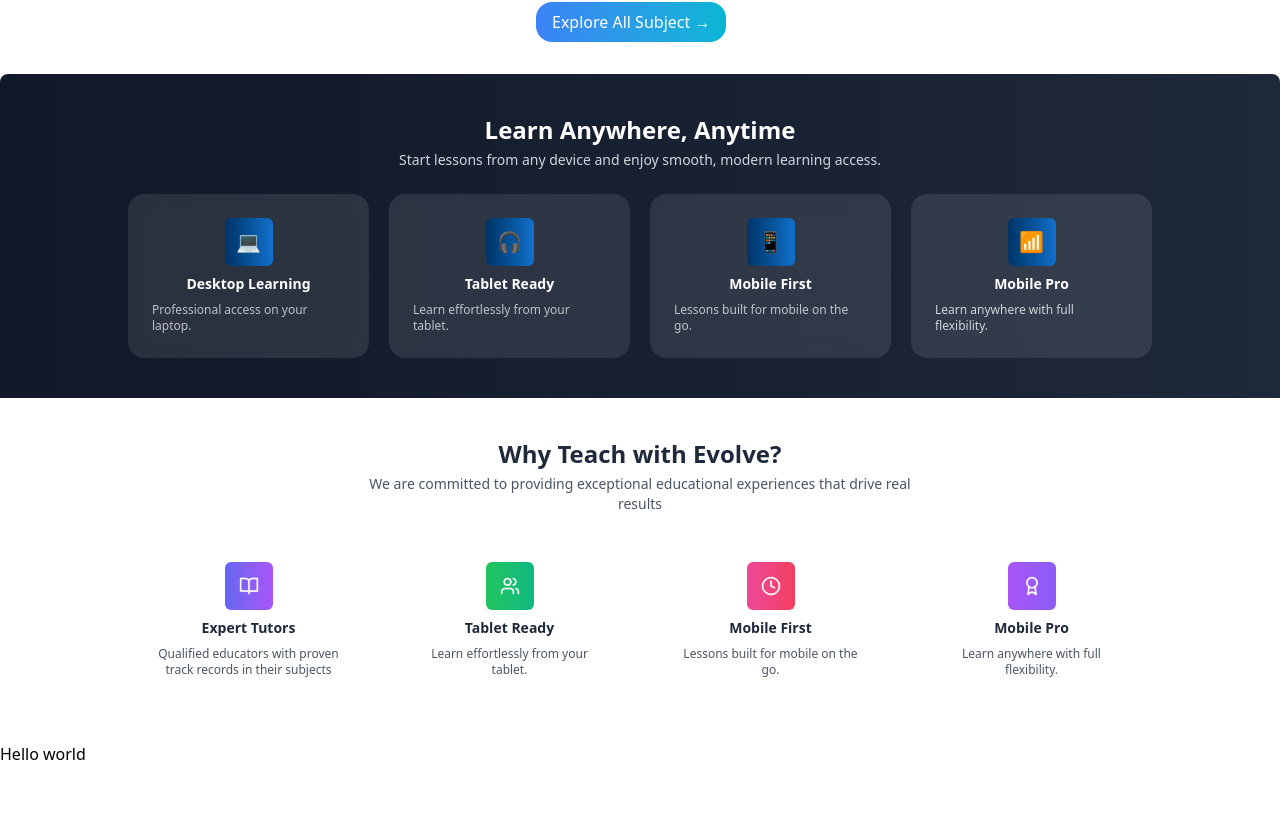
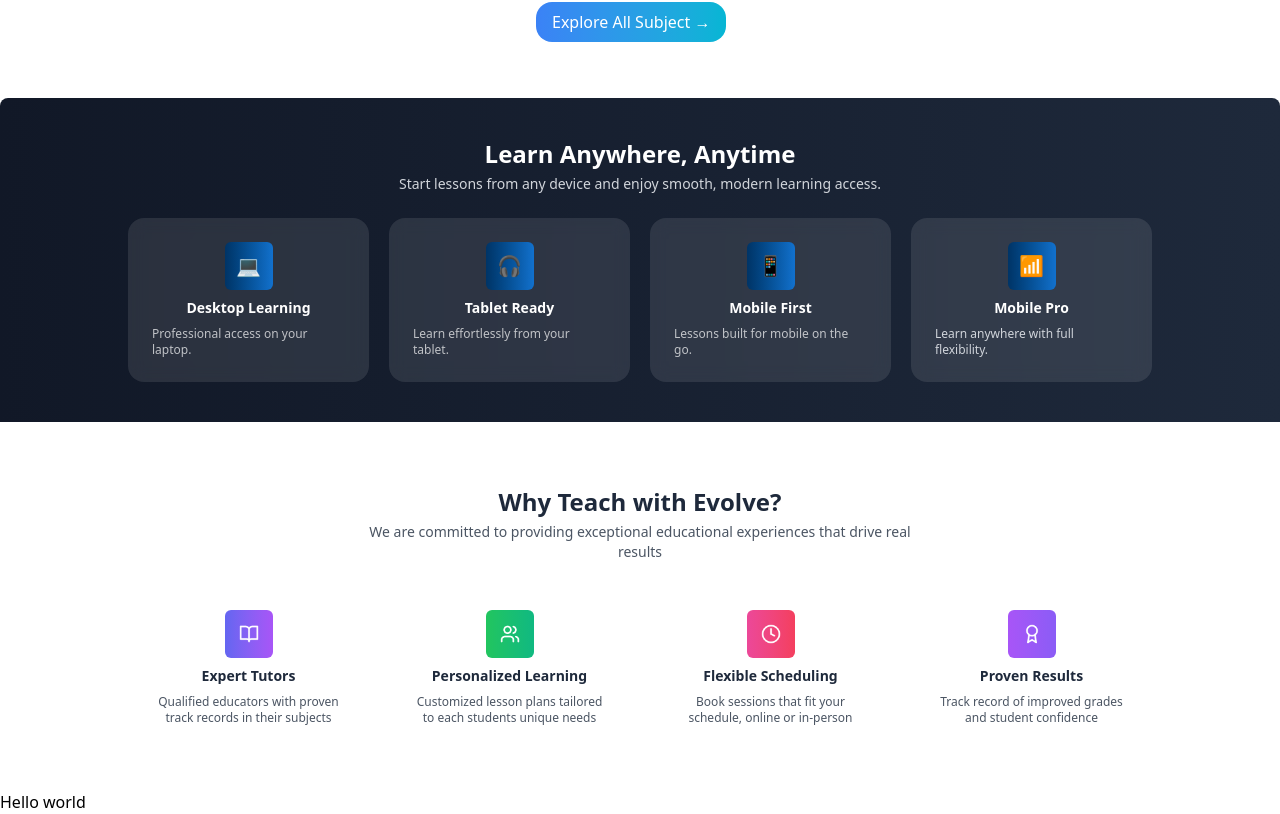
Before and after one commit to tushu003/learning-management-system, a Next.js app: page / in a window 1280 px wide. Shown: the part 3025-3839 px from the top of the page. Before the commit the page ends 3791 px from the top, so only its background shows below. Built offline with nearby package versions, Linux system fonts and the light colour scheme.

Commit message:
apdated teach evlove section

```diff
--- a/src/components/LearnAnyWhere.tsx
+++ b/src/components/LearnAnyWhere.tsx
@@ -3,22 +3,20 @@
 export default function LearnAnywhere() {
   return (
     <section className="w-full">
-      <div
-        className=" py-10 rounded-t-lg bg-gradient-to-r from-[#111827] to-[#1E293B]"
-      >
+      <div className=" py-10 my-6 rounded-t-lg bg-gradient-to-r from-[#111827] to-[#1E293B]">
         {/* Heading */}
         <div className="text-center mb-6">
           <h2 className="text-white text-xl md:text-2xl font-semibold">
             Learn Anywhere, Anytime
           </h2>
           <p className="mt-1 text-sm text-[#D1D5DB] max-w-2xl mx-auto">
-            Start lessons from any device and enjoy smooth, modern learning access.
+            Start lessons from any device and enjoy smooth, modern learning
+            access.
           </p>
         </div>
 
         {/* Cards */}
         <div className="max-w-5xl mx-auto grid grid-cols-1 sm:grid-cols-2 md:grid-cols-4 gap-5">
-
           {/* Card 1 */}
           <article className="bg-white/10 backdrop-blur-sm rounded-2xl p-6 flex flex-col items-center gap-2">
             <div className="w-12 h-12 bg-gradient-to-r from-[#003466] to-[#1271CD] text-white rounded-md flex items-center justify-center text-xl">
@@ -64,7 +62,6 @@
               Learn anywhere with full flexibility.
             </p>
           </article>
-
         </div>
       </div>
     </section>
--- a/src/components/TeachEvolve.tsx
+++ b/src/components/TeachEvolve.tsx
@@ -8,89 +8,71 @@
 export default function TeachEvolve() {
   return (
     <section className="w-full">
-      <div
-        className=" py-10 rounded-t-lg"
-      >
+      <div className=" py-10 rounded-t-lg">
         {/* Heading */}
         <div className="text-center mb-6">
           <h2 className="text-[#1E293B] text-xl md:text-2xl font-semibold">
             Why Teach with Evolve?
           </h2>
           <p className="mt-1 text-sm text-[#4B5563] max-w-2xl mx-auto">
-        We are committed to providing exceptional educational experiences that drive real <br /> results
+            We are committed to providing exceptional educational experiences
+            that drive real <br /> results
           </p>
         </div>
 
         {/* Cards */}
         <div className="max-w-5xl mx-auto grid grid-cols-1 sm:grid-cols-2 md:grid-cols-4 gap-5">
-
           {/* Card 1 */}
           <article className="bg-white/10 backdrop-blur-sm rounded-2xl p-6 flex flex-col items-center gap-2">
             <div className="w-12 h-12 bg-gradient-to-r from-[#6366F1] to-[#A855F7] text-white rounded-md flex items-center justify-center text-xl">
-              <Image
-              src={teach1}
-              alt="icons"
-              width={20}
-              height={20}
-              />
+              <Image src={teach1} alt="icons" width={20} height={20} />
             </div>
             <h3 className="text-sm font-semibold text-[#1E293B]">
               Expert Tutors
             </h3>
             <p className="text-xs text-[#4B5563] text-center">
-              Qualified educators with proven track
-records in their subjects
+              Qualified educators with proven track records in their subjects
             </p>
           </article>
 
           {/* Card 2 */}
           <article className=" backdrop-blur-sm rounded-2xl p-6 flex flex-col items-center gap-2">
             <div className="w-12 h-12 bg-gradient-to-r from-[#22C55E] to-[#10B981] text-white rounded-md flex items-center justify-center text-xl">
-                <Image
-              src={teach2}
-              alt="icons"
-              width={20}
-              height={20}
-              />
+              <Image src={teach2} alt="icons" width={20} height={20} />
             </div>
-            <h3 className="text-sm font-semibold text-[#1E293B]">Tablet Ready</h3>
+            <h3 className="text-sm font-semibold text-[#1E293B]">
+              Personalized Learning
+            </h3>
             <p className="text-xs text-[#4B5563] text-center">
-              Learn effortlessly from your tablet.
+              Customized lesson plans tailored to each students unique needs
             </p>
           </article>
 
           {/* Card 3 */}
           <article className="bg-white/10 backdrop-blur-sm rounded-2xl p-6 flex flex-col items-center gap-2">
             <div className="w-12 h-12 bg-gradient-to-r from-[#EC4899] to-[#F43F5E] text-white rounded-md flex items-center justify-center text-xl">
-                <Image
-              src={teach3}
-              alt="icons"
-              width={20}
-              height={20}
-              />
+              <Image src={teach3} alt="icons" width={20} height={20} />
             </div>
-            <h3 className="text-sm font-semibold text-[#1E293B]">Mobile First</h3>
+            <h3 className="text-sm font-semibold text-[#1E293B]">
+              Flexible Scheduling
+            </h3>
             <p className="text-xs text-[#4B5563] text-center">
-              Lessons built for mobile on the go.
+              Book sessions that fit your schedule, online or in-person
             </p>
           </article>
 
           {/* Card 4 */}
-          <article className="bg-white/10 backdrop-blur-sm rounded-2xl p-6 flex flex-col items-center gap-2">
+          <article className=" backdrop-blur-sm rounded-2xl p-6 flex flex-col items-center gap-2">
             <div className="w-12 h-12 bg-gradient-to-r from-[#A855F7] to-[#8B5CF6] text-white rounded-md flex items-center justify-center text-xl">
-                <Image
-              src={teach4}
-              alt="icons"
-              width={20}
-              height={20}
-              />
+              <Image src={teach4} alt="icons" width={20} height={20} />
             </div>
-            <h3 className="text-sm font-semibold text-[#1E293B]">Mobile Pro</h3>
+            <h3 className="text-sm font-semibold text-[#1E293B]">
+              Proven Results
+            </h3>
             <p className="text-xs text-[#4B5563] text-center">
-              Learn anywhere with full flexibility.
+              Track record of improved grades and student confidence
             </p>
           </article>
-
         </div>
       </div>
     </section>
```
